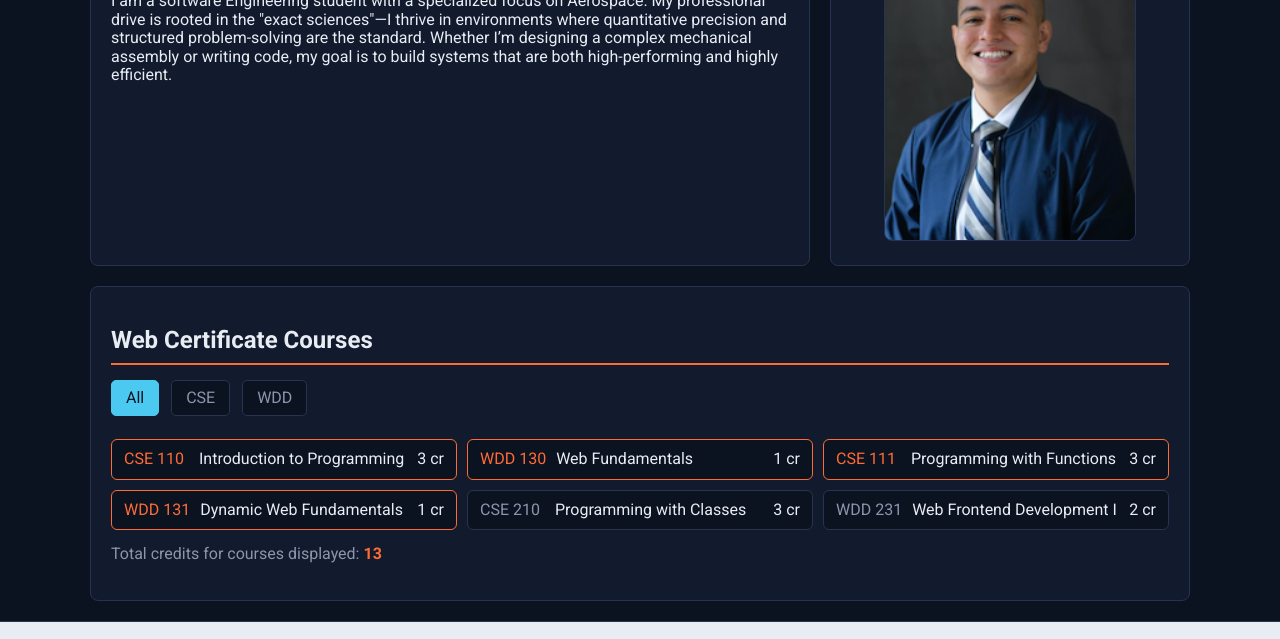
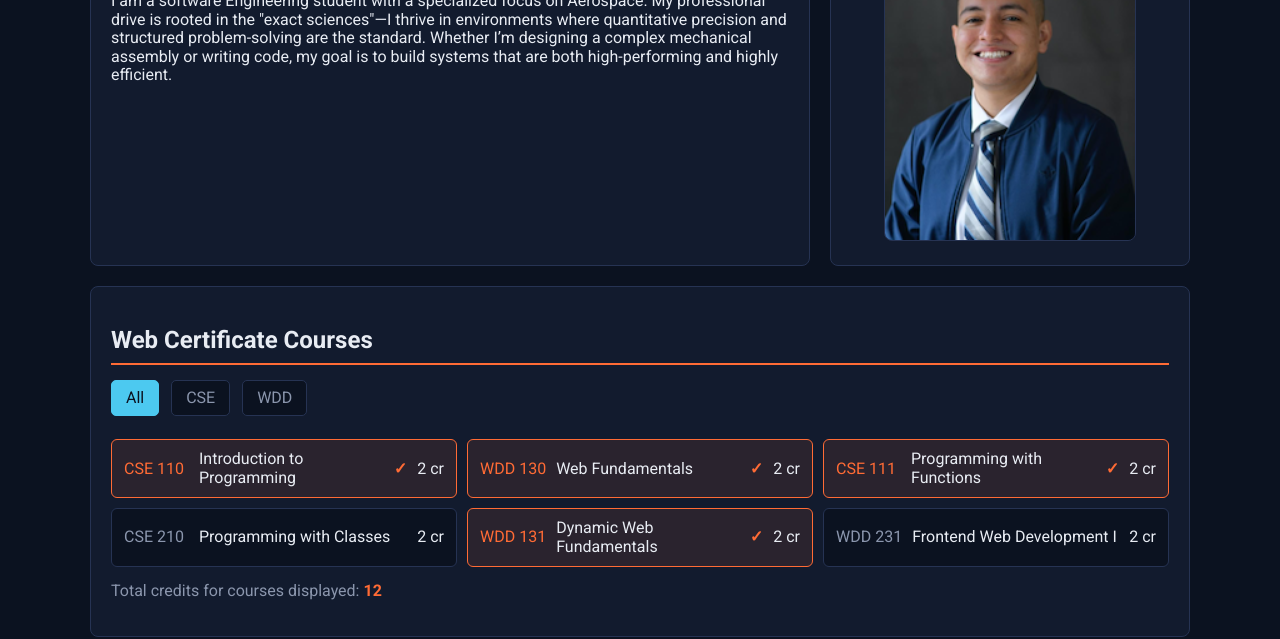
Before and after one commit to learsiml-afk/wdd231, a plain HTML site: page index.html in a window 1280 px wide. Shown: the part 447-1086 px from the top of the page. Drawn offline with Linux system fonts and the light colour scheme.

Commit message:
jscourses

```diff
--- a/scripts/course.js
+++ b/scripts/course.js
@@ -1,10 +1,81 @@
 const courses = [
-  { subject: "CSE", number: 110, title: "Introduction to Programming", credits: 3, completed: true },
-  { subject: "WDD", number: 130, title: "Web Fundamentals", credits: 1, completed: true },
-  { subject: "CSE", number: 111, title: "Programming with Functions", credits: 3, completed: true },
-  { subject: "WDD", number: 131, title: "Dynamic Web Fundamentals", credits: 1, completed: true },
-  { subject: "CSE", number: 210, title: "Programming with Classes", credits: 3, completed: false },
-  { subject: "WDD", number: 231, title: "Web Frontend Development I", credits: 2, completed: false },
+    {
+        subject: 'CSE',
+        number: 110,
+        title: 'Introduction to Programming',
+        credits: 2,
+        certificate: 'Web and Computer Programming',
+        description: 'This course will introduce students to programming. It will introduce the building blocks of programming languages (variables, decisions, calculations, loops, array, and input/output) and use them to solve problems.',
+        technology: [
+            'Python'
+        ],
+        completed: true
+    },
+    {
+        subject: 'WDD',
+        number: 130,
+        title: 'Web Fundamentals',
+        credits: 2,
+        certificate: 'Web and Computer Programming',
+        description: 'This course introduces students to the World Wide Web and to careers in web site design and development. The course is hands on with students actually participating in simple web designs and programming. It is anticipated that students who complete this course will understand the fields of web design and development and will have a good idea if they want to pursue this degree as a major.',
+        technology: [
+            'HTML',
+            'CSS'
+        ],
+        completed: true
+    },
+    {
+        subject: 'CSE',
+        number: 111,
+        title: 'Programming with Functions',
+        credits: 2,
+        certificate: 'Web and Computer Programming',
+        description: 'CSE 111 students become more organized, efficient, and powerful computer programmers by learning to research and call functions written by others; to write, call , debug, and test their own functions; and to handle errors within functions. CSE 111 students write programs with functions to solve problems in many disciplines, including business, physical science, human performance, and humanities.',
+        technology: [
+            'Python'
+        ],
+        completed: true
+    },
+    {
+        subject: 'CSE',
+        number: 210,
+        title: 'Programming with Classes',
+        credits: 2,
+        certificate: 'Web and Computer Programming',
+        description: 'This course will introduce the notion of classes and objects. It will present encapsulation at a conceptual level. It will also work with inheritance and polymorphism.',
+        technology: [
+            'C#'
+        ],
+        completed: false
+    },
+    {
+        subject: 'WDD',
+        number: 131,
+        title: 'Dynamic Web Fundamentals',
+        credits: 2,
+        certificate: 'Web and Computer Programming',
+        description: 'This course builds on prior experience in Web Fundamentals and programming. Students will learn to create dynamic websites that use JavaScript to respond to events, update content, and create responsive user experiences.',
+        technology: [
+            'HTML',
+            'CSS',
+            'JavaScript'
+        ],
+        completed: true
+    },
+    {
+        subject: 'WDD',
+        number: 231,
+        title: 'Frontend Web Development I',
+        credits: 2,
+        certificate: 'Web and Computer Programming',
+        description: 'This course builds on prior experience with Dynamic Web Fundamentals and programming. Students will focus on user experience, accessibility, compliance, performance optimization, and basic API usage.',
+        technology: [
+            'HTML',
+            'CSS',
+            'JavaScript'
+        ],
+        completed: false
+    }
 ];
 
 const courseList = document.getElementById("courseList");
@@ -12,43 +83,32 @@
 const filterButtons = document.querySelectorAll(".filter-btn");
 
 function displayCourses(filter) {
-  let coursesToShow = [];
-  for (let i = 0; i < courses.length; i++) {
-    if (filter === "All" || courses[i].subject === filter) {
-      coursesToShow.push(courses[i]);
-    }
-  }
+  // 1. Filter the array (All shows everything)
+  const coursesToShow = filter === "All"
+    ? courses
+    : courses.filter(course => course.subject === filter);
 
-  let html = "";
-  for (let i = 0; i < coursesToShow.length; i++) {
-    const course = coursesToShow[i];
-    const completedClass = course.completed ? "completed" : "";
+  // 2. Build one card per course; completed courses get an extra class and a check mark
+  courseList.innerHTML = coursesToShow.map(course => `
+    <div class="course-card ${course.completed ? "completed" : ""}">
+      <span class="course-id">${course.subject} ${course.number}</span>
+      <span class="course-title">${course.title}</span>
+      ${course.completed ? '<span class="course-check" title="Completed">&#10003;</span>' : ""}
+      <span class="course-credits">${course.credits} cr</span>
+    </div>
+  `).join("");
 
-    html += `
-      <div class="course-card ${completedClass}">
-        <span class="course-id">${course.subject} ${course.number}</span>
-        <span class="course-title">${course.title}</span>
-        <span class="course-credits">${course.credits} cr</span>
-      </div>
-    `;
-  }
-  courseList.innerHTML = html;
-
-  const totalCredits = coursesToShow.reduce(function (sum, course) {
-    return sum + course.credits;
-  }, 0);
-
+  // 3. Total credits for only the courses currently displayed
+  const totalCredits = coursesToShow.reduce((sum, course) => sum + course.credits, 0);
   totalCreditsSpan.textContent = totalCredits;
 }
 
-for (let i = 0; i < filterButtons.length; i++) {
-  filterButtons[i].addEventListener("click", function () {
-    for (let j = 0; j < filterButtons.length; j++) {
-      filterButtons[j].classList.remove("active");
-    }
-    this.classList.add("active");
-    displayCourses(this.dataset.filter);
+filterButtons.forEach(button => {
+  button.addEventListener("click", () => {
+    filterButtons.forEach(btn => btn.classList.remove("active"));
+    button.classList.add("active");
+    displayCourses(button.dataset.filter);
   });
-}
+});
 
 displayCourses("All");
--- a/styles/small.css
+++ b/styles/small.css
@@ -193,9 +193,9 @@
   border-radius: 6px;
   padding: 10px 12px;
 }
-
 .course-card.completed {
   border-color: var(--orange);
+  background-color: rgba(255, 107, 53, 0.1);
 }
 
 .course-card.completed .course-id {
@@ -215,6 +215,12 @@
 .credit-readout {
   margin-top: 15px;
   color: var(--gray-text);
+
+}
+.course-check {
+  color: var(--orange);
+  font-weight: bold;
+  padding-right: 10px;
 }
 
 #totalCredits {
```
